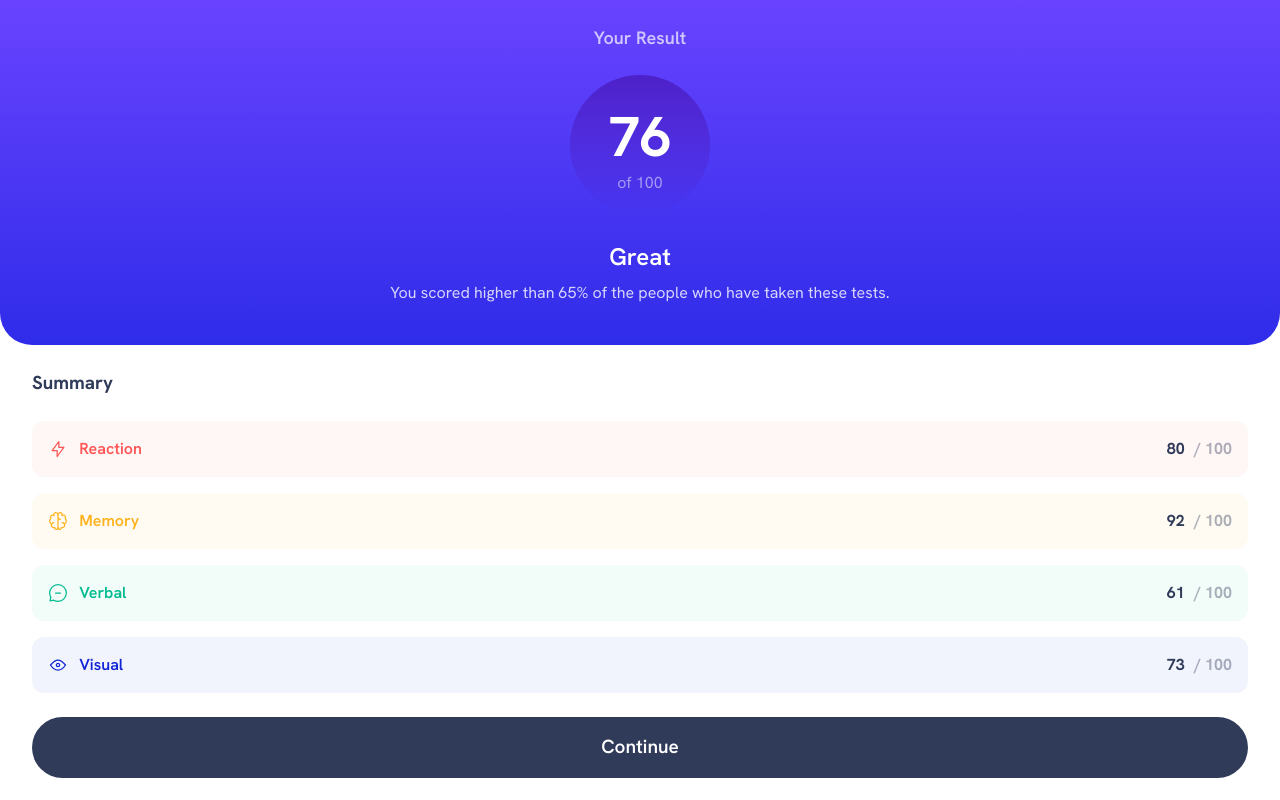
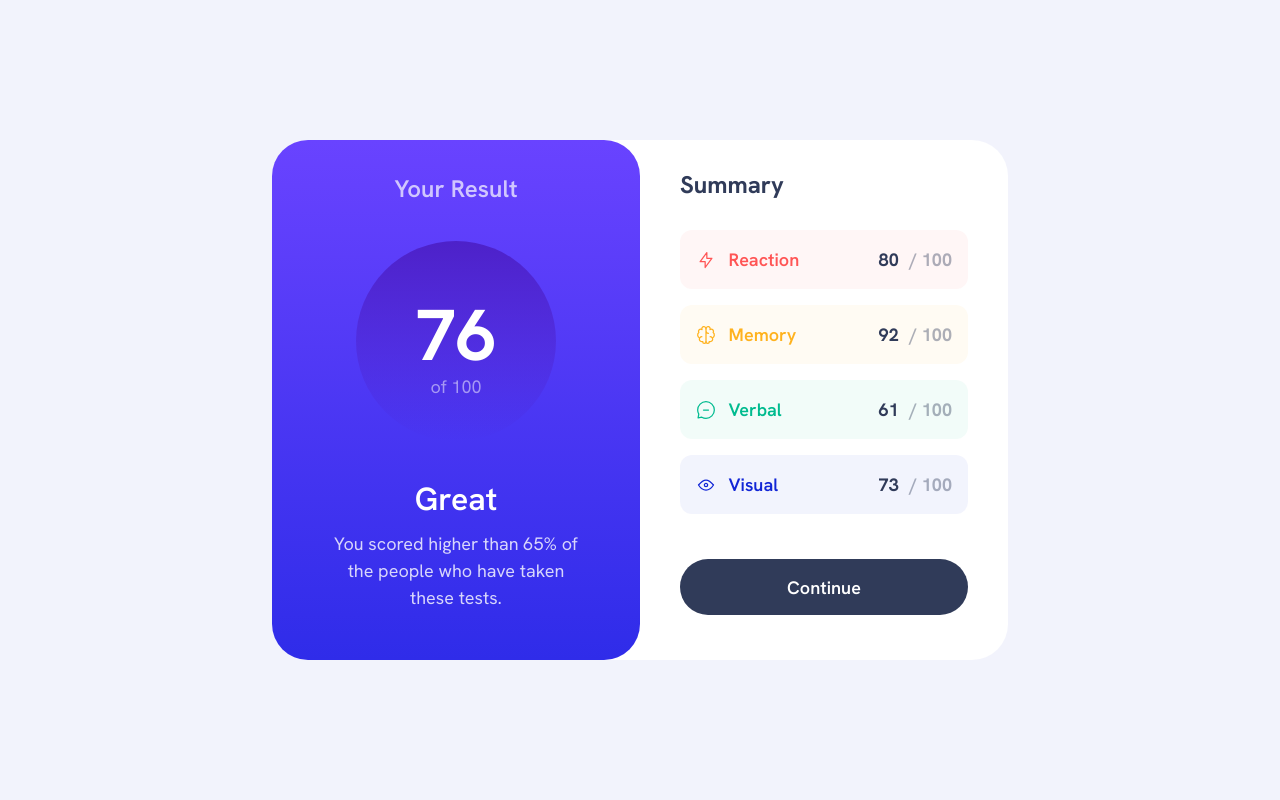
Before and after one commit to KarolinaMas/result-summary-component, a plain HTML site: page index.html in a window 1280 px wide. Drawn offline with Linux system fonts and the light colour scheme.

Commit message:
add style for tablet and larger screens

```diff
--- a/css/main.css
+++ b/css/main.css
@@ -60,15 +60,20 @@ main {
 
 .result-description > p {
   opacity: 0.8;
+  max-width: 300px;
+  max-width: 260px;
 }
 
 /* summary section */
 
 .summary-section {
-  padding: 0 2rem;
+  margin: 0 auto;
+  padding: 0 2rem 4rem;
+  max-width: 500px;
 }
 
 .summary-section > h3 {
+  font-size: 1.125rem;
   color: #303b59;
   font-weight: 700;
   padding: 1.5rem 0;
@@ -77,12 +82,12 @@ main {
 .summary-section > ul {
   display: flex;
   flex-direction: column;
-  gap: 1rem;
+  gap: 16px;
 }
 
 .summary-section > ul li {
   display: flex;
-  padding: 1rem;
+  padding: 16px;
   border-radius: 12px;
   justify-content: space-between;
 }
@@ -117,11 +122,16 @@ button {
   background-color: #303b59;
   color: white;
   width: 100%;
-  padding: 1rem;
+  padding: 0.8em;
   border-radius: 128px;
   font-size: 1.185rem;
   font-weight: 600;
   margin-top: 1.5rem;
+}
+
+button:focus,
+button:hover {
+  background-image: linear-gradient(#6943ff, #2f2ce9);
 }
 
 .red {
--- /dev/null
+++ b/css/media-queries.css
@@ -0,0 +1,60 @@
+@media (min-width: 500px) {
+  :root {
+    font-size: 18px;
+  }
+
+  .result-points {
+    width: 200px;
+    height: 200px;
+  }
+}
+
+@media (min-width: 736px) {
+  body {
+    display: grid;
+    place-items: center;
+    height: 100vh;
+    background-color: rgba(17, 37, 214, 0.05);
+  }
+
+  main {
+    display: flex;
+    background-color: white;
+    width: 736px;
+  }
+
+  main,
+  .result-section {
+    border-radius: 2rem;
+  }
+
+  .result-section {
+    width: 50%;
+  }
+
+  .result-section .your-result {
+    font-size: 1.333rem;
+  }
+
+  .result-points > h1 {
+    font-size: 4rem;
+    margin-bottom: -16px;
+  }
+  .result-description > h2 {
+    font-size: 1.778rem;
+  }
+
+  .summary-section {
+    padding: 0;
+    min-width: 288px;
+  }
+
+  .summary-section > h3 {
+    font-size: 1.333rem;
+  }
+
+  button {
+    font-size: 1rem;
+    margin: 2.5rem 0;
+  }
+}
--- a/index.html
+++ b/index.html
@@ -7,6 +7,7 @@
     <!-- stylesheets -->
     <link rel="stylesheet" href="css/reset.css" />
     <link rel="stylesheet" href="css/main.css" />
+    <link rel="stylesheet" href="css/media-queries.css" />
   </head>
   <body>
     <main>
@@ -25,15 +26,7 @@
       </section>
       <section class="summary-section">
         <h3>Summary</h3>
-        <ul>
-          <!-- <li>
-            <span>
-              <img src="./assests/images/icon-reaction.svg" alt="icon" />
-              <h4>Reaction</h4>
-            </span>
-            <p class="points"><span>80</span>/ 100</p>
-          </li> -->
-        </ul>
+        <ul></ul>
         <button>Continue</button>
       </section>
     </main>
```
